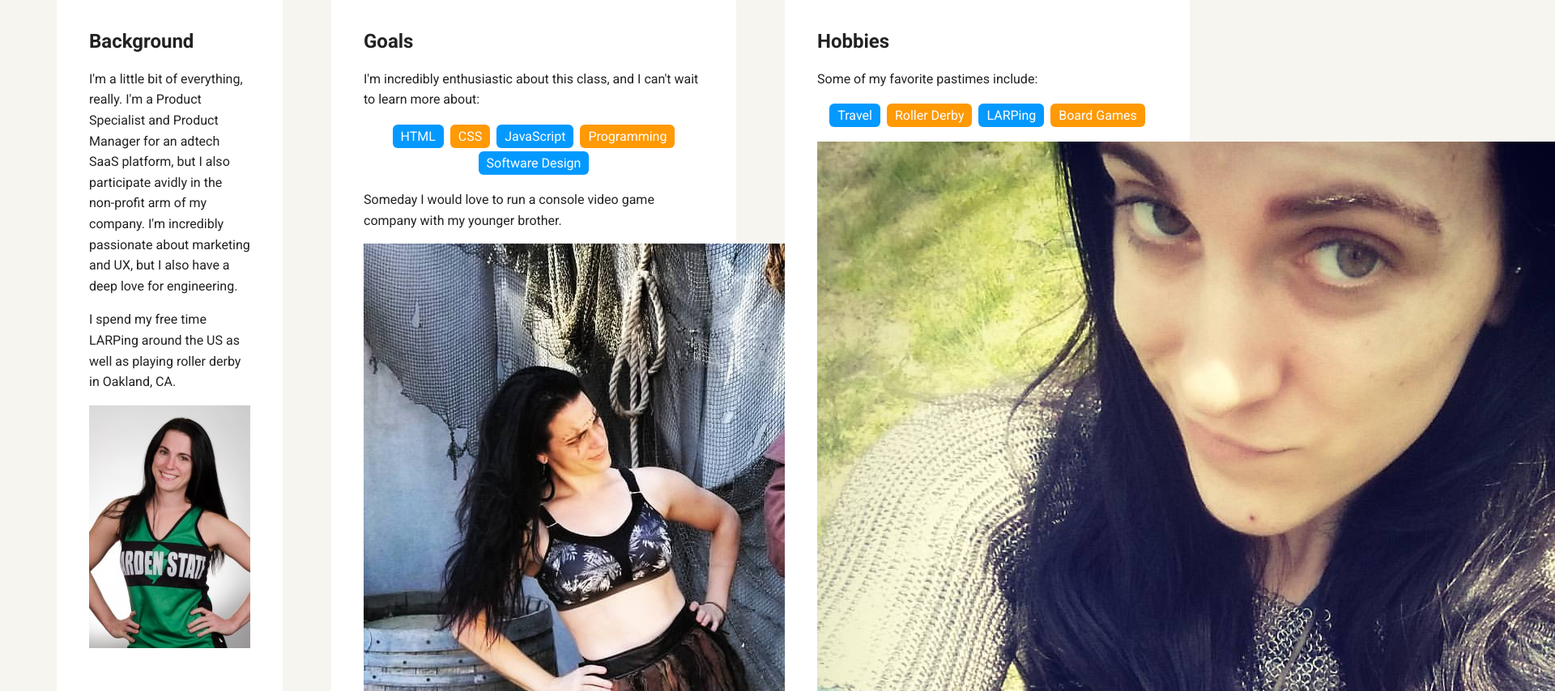
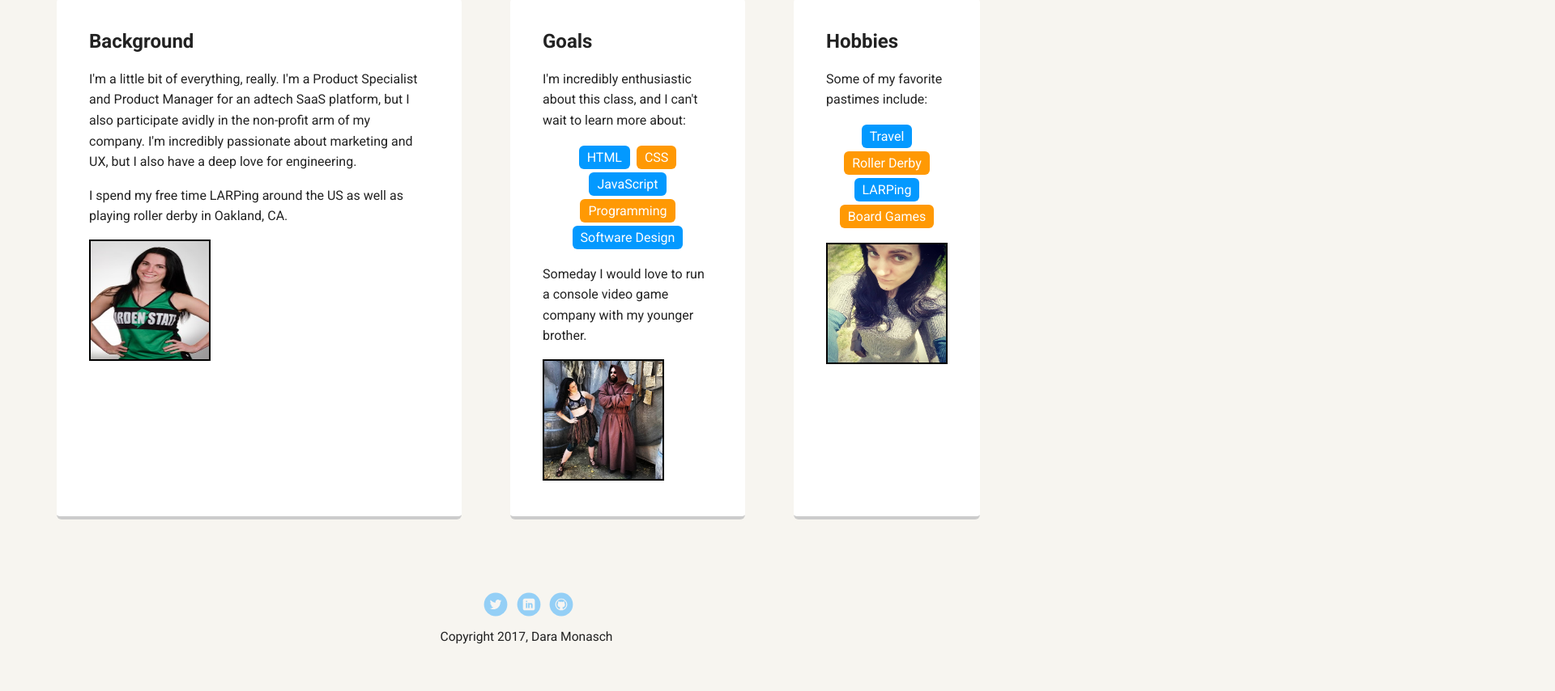
Before and after one commit to dokidara/techdegree-project1, a plain HTML site: page index.html in a window 1280 px wide. Shown: the part 523-1377 px from the top of the page at 81% size, 1920 px wide, since content can reach past the window. Drawn offline with Linux system fonts and the light colour scheme; a web font is replaced by a local one.

Commit message:
Update index.html

```diff
--- a/index.html
+++ b/index.html
@@ -27,7 +27,7 @@
         <h2>Background</h2>
         <p>I'm a little bit of everything, really. I'm a Product Specialist and Product Manager for an adtech SaaS platform, but I also participate avidly in the non-profit arm of my company. I'm incredibly passionate about marketing and UX, but I also have a deep love for engineering.</p>
         <p>I spend my free time LARPing around the US as well as playing roller derby in Oakland, CA.</p>
-        <img src="images/Tifa_Knoxhard_9999-199x300.jpg" alt="derby"  max-height="200px" max-width="200px">
+        <img src="images/Tifa_Knoxhard_9999-199x300.jpg" alt="derby" class="images">
       </div>
 
       <div class="card">
@@ -41,7 +41,7 @@
           <li>Software Design</li>
         </ul>
         <p>Someday I would love to run a console video game company with my younger brother.</p>
-        <img src="images/brother.jpg" alt="Dara and Brother" max-height="200px" max-width="200px">
+        <img src="images/brother.jpg" alt="Dara and Brother" class="images">
       </div>
 
       <div class="card">
@@ -53,7 +53,7 @@
           <li>LARPing</li>
           <li>Board Games</li>
         </ul>
-        <img src="images/chainmail.jpg" alt="Rathnait Eirdottir" max-height="200px" max-width="200px">
+        <img src="images/chainmail.jpg" alt="Rathnait Eirdottir" class="images">
       </div>
     </main>
 
```
